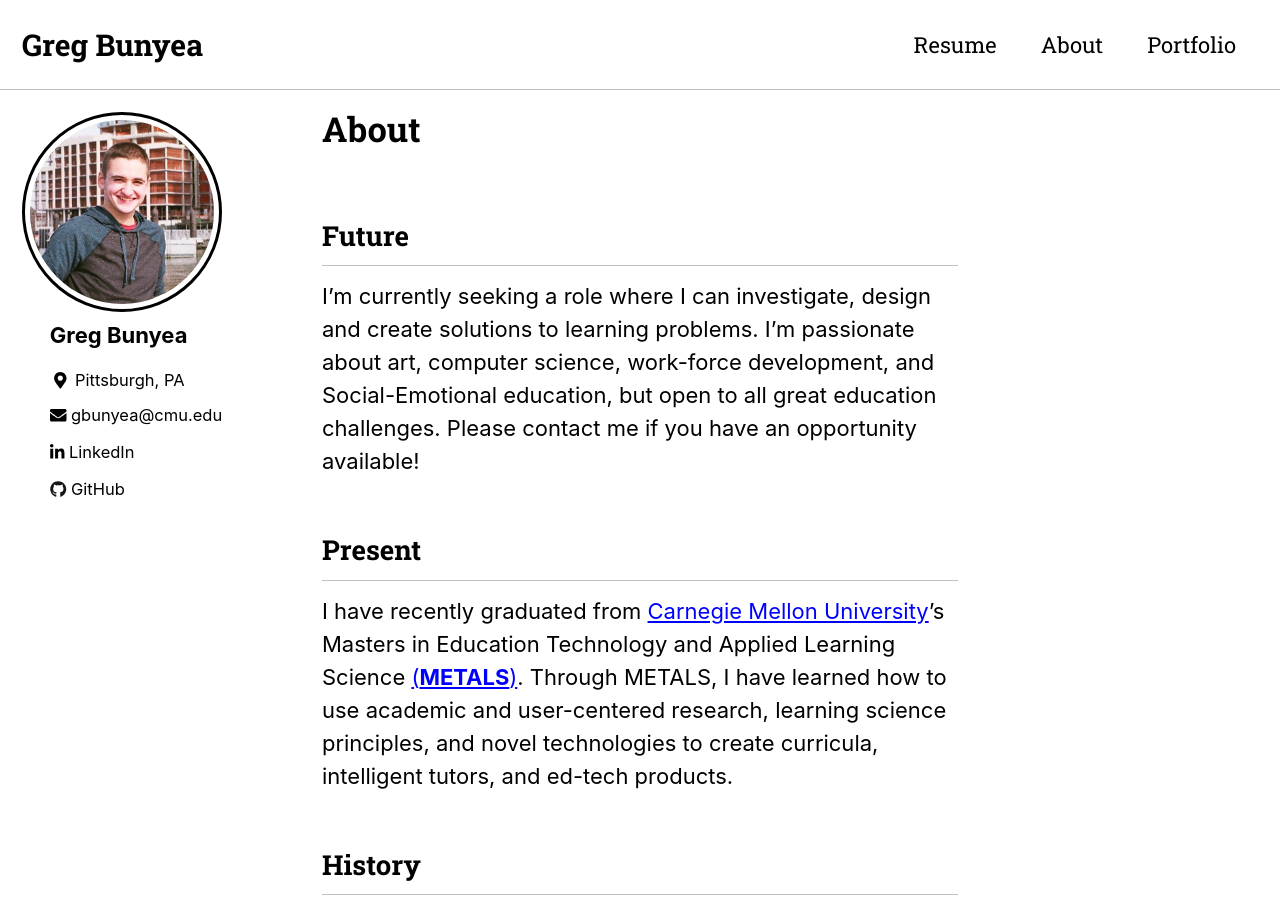
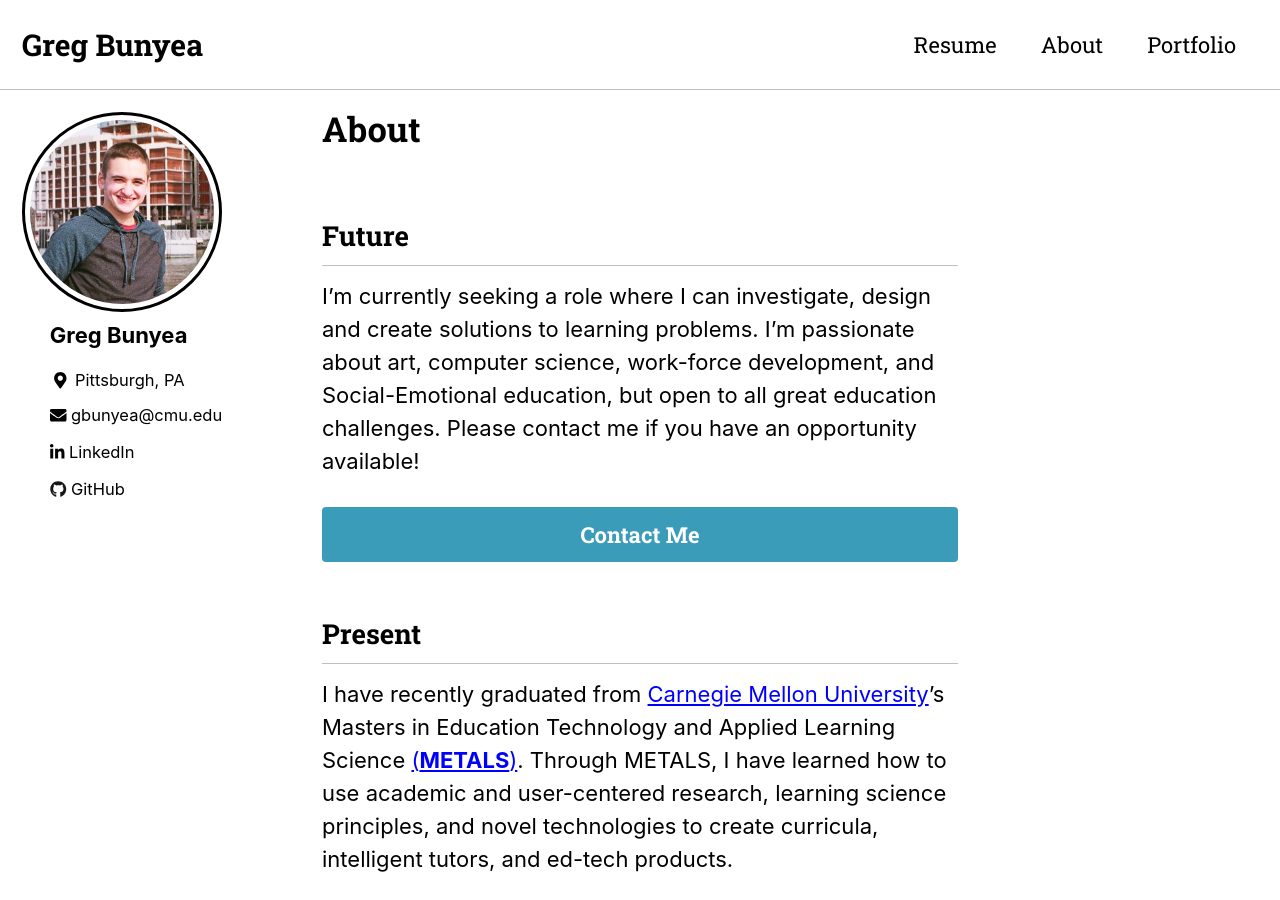
Before and after one commit to gjbunyea/www, a Jekyll site: the page built from _pages/about.md, in a window 1280 px wide and 900 px high. Built offline with Jekyll 4.4.1, drawn with Linux system fonts in a browser that asks for light colours; cached includes are drawn as plain includes; nearby versions of some CDN libraries.

Commit message:
added Contact button

```diff
--- a/_pages/about.md
+++ b/_pages/about.md
@@ -5,6 +5,8 @@ permalink: /about/
 ---
 ## Future
 I'm currently seeking a role where I can investigate, design and create solutions to learning problems. I'm passionate about art, computer science, work-force development, and Social-Emotional education, but open to all great education challenges. Please contact me if you have an opportunity available!
+
+[Contact Me](mailto:gbunyea+jobs@cmu.edu){: .btn .btn--info .btn--large .align-center }
 
 ## Present
 I have recently graduated from [Carnegie Mellon University](https://cmu.edu)'s Masters in Education Technology and Applied Learning Science [(**METALS**)](https://metals.hcii.cmu.edu). Through METALS, I have learned how to use academic and user-centered research, learning science principles, and novel technologies to create curricula, intelligent tutors, and ed-tech products.
```
